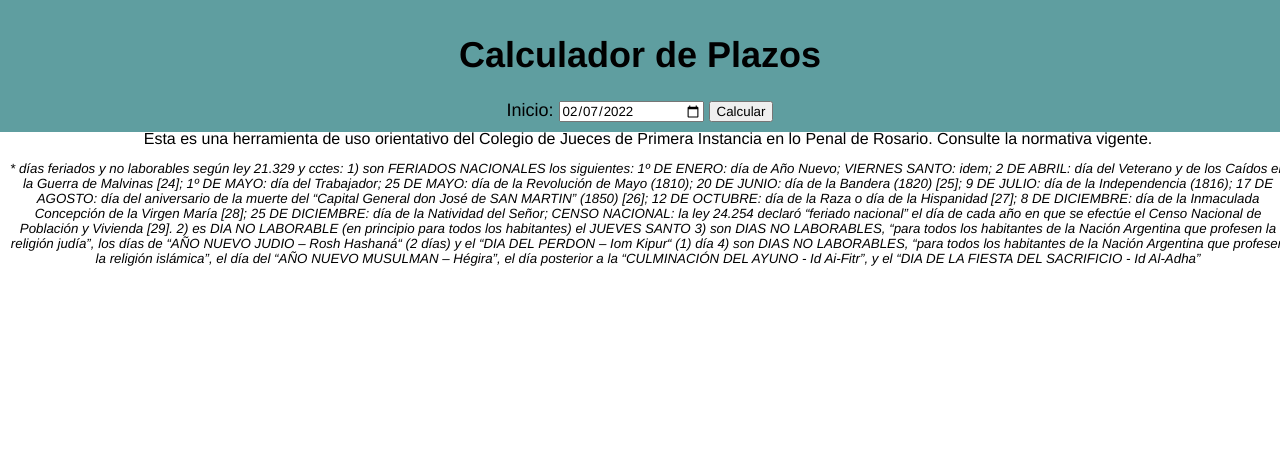
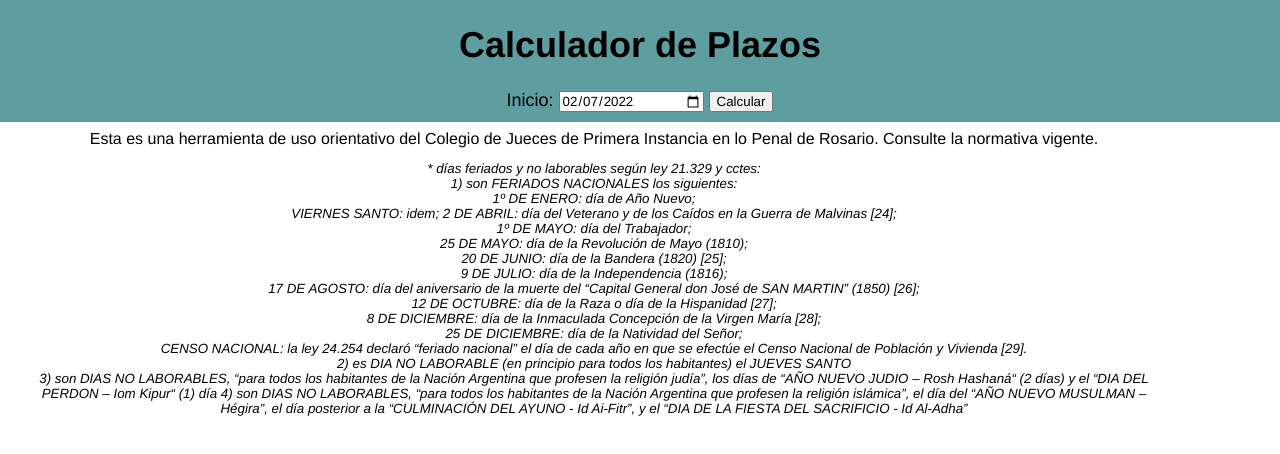
Before and after one commit to Nippur3319/plazospp, a plain HTML site: page index.html in a window 1280 px wide. Drawn offline with nearby package versions, Linux system fonts and the light colour scheme.

Commit message:
centrado

```diff
--- a/main.js
+++ b/main.js
@@ -181,7 +181,7 @@ function agregarElementos(arr){
              */
 
             let infoFeriado = document.createElement('p');
-            infoFeriado.innerHTML = `<a href="${data.info}"target="_blank"> ${data.motivo}</a>  (${data.tipo})<br>`
+            infoFeriado.innerHTML = `<a href="${data.info}"target="_blank"> ${data.motivo}</a> (${data.tipo})`
             linew.appendChild(infoFeriado);
             linew.className = "holidayLi";
         }
--- a/styles.css
+++ b/styles.css
@@ -8,7 +8,9 @@
   position: fixed;
   top: 0;
   left: 0;
-  padding: 10px 0 10px 0;
+  /*padding: 10px 0 10px 0;*/
+  padding-bottom: 10px;
+  margin-bottom: 10px;
   background-color: cadetblue;
   width: 100%;
   text-align: center;
@@ -16,16 +18,16 @@
 
 #ulListado {
   position: absolute;
-  top: 100px;
-  padding: 30px 0 20px 0;
-  width: 100%;
+  top: 120px;
+  padding: 10px;
+  width: 90%;
   text-align: center;
   /* font-size: small;*/
 }
 
 #ulListado li {
   list-style: none;
-  padding-top: 10px;
+  padding: 10px 0 10px 0;
   border-bottom: 1px solid #000;
 }
 
```
Also changed, not shown: index.html (+17 -2 lines).
